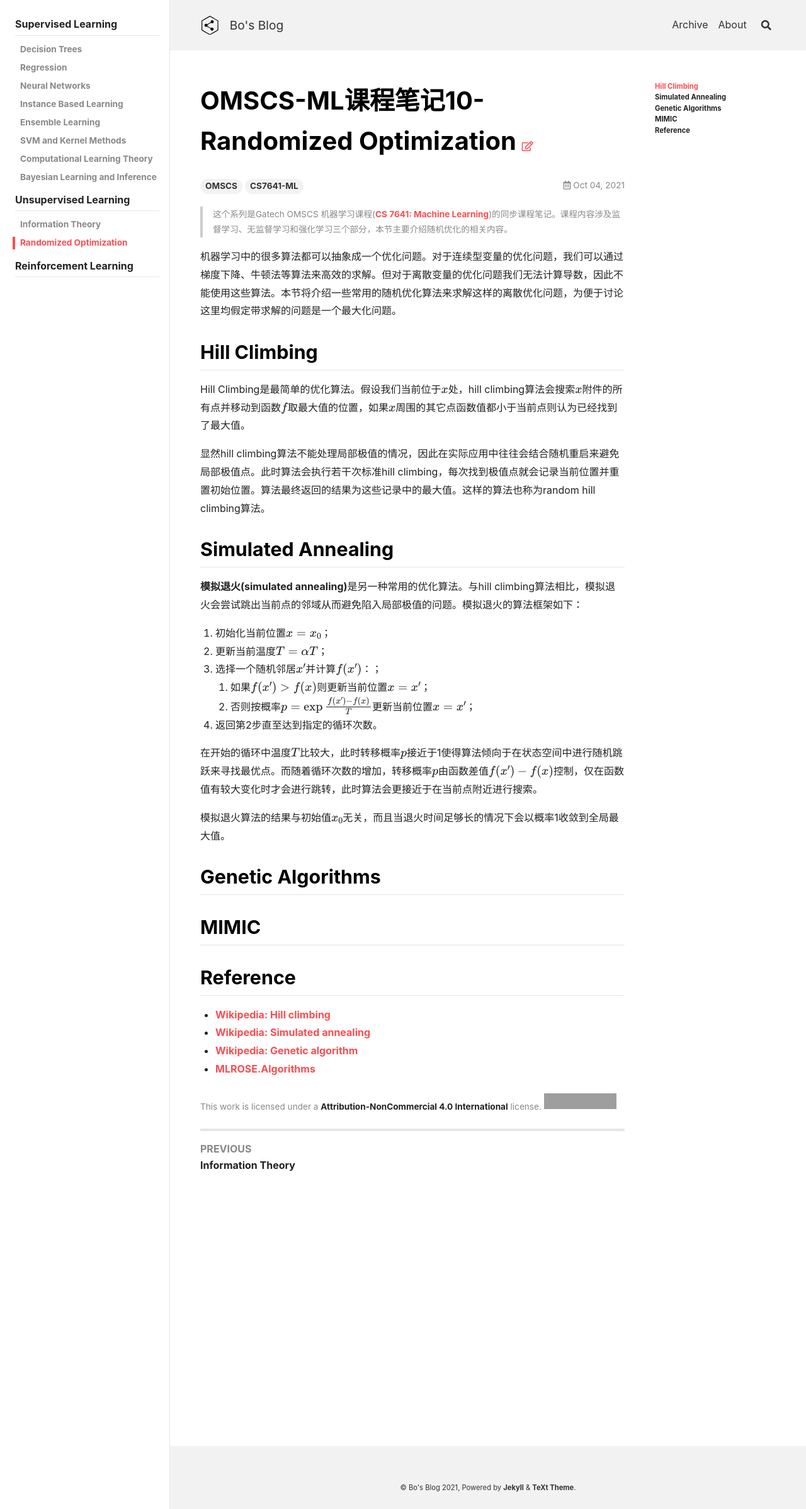
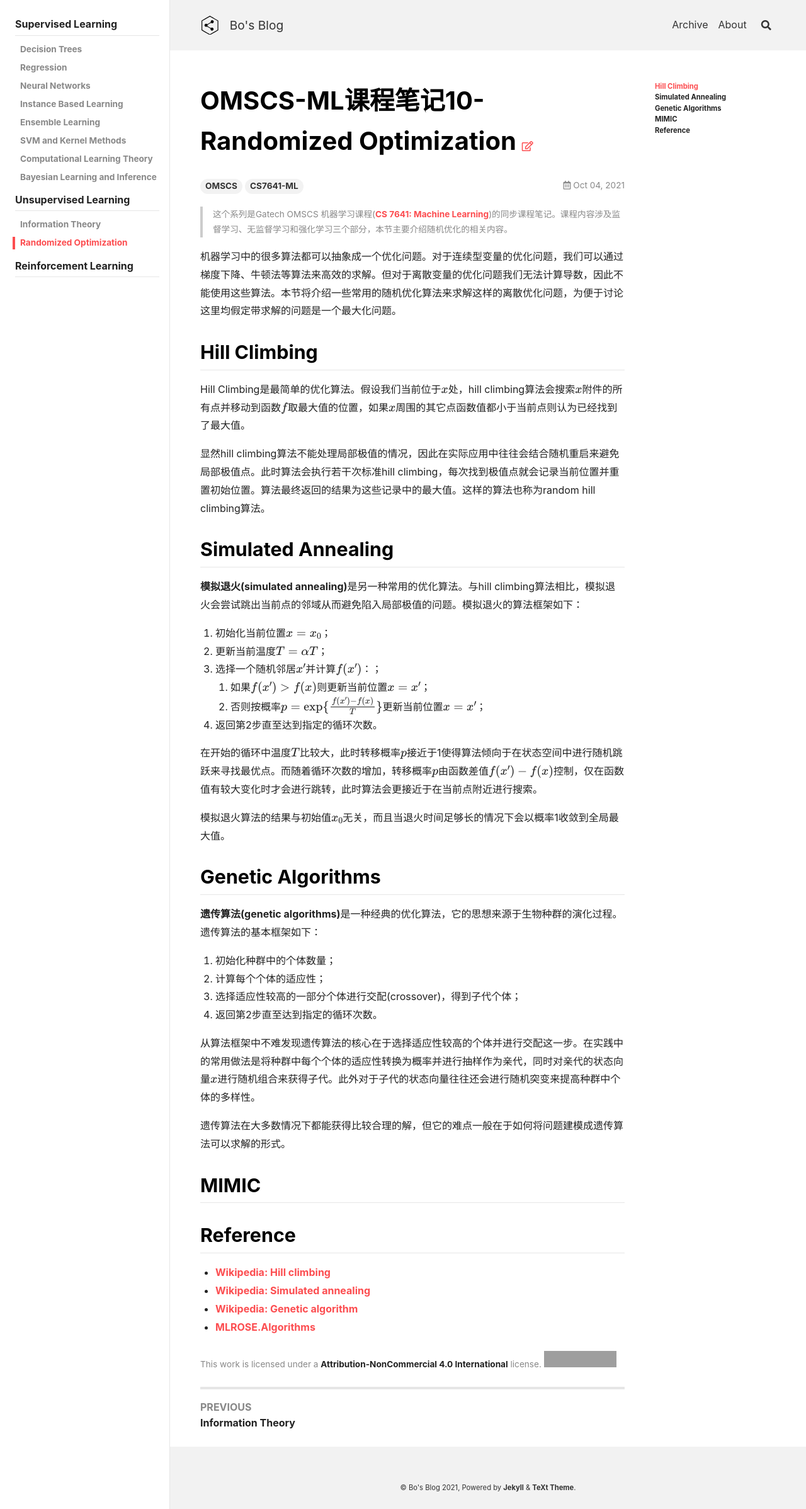
Before and after one commit to peng00bo00/peng00bo00_previous_blog, a Jekyll site: the page built from _posts/2021-10-04-OMSCS-ML-NOTES-10.md, in a window 1280 px wide. Shown: the whole page at 63% size. Built offline with Jekyll 4.4.1, drawn with Linux system fonts in a browser that asks for light colours; nearby versions of some CDN libraries; formulas are drawn with MathJax 3; grey boxes are pictures that could not be loaded.

Commit message:
Update 2021-10-04-OMSCS-ML-NOTES-10.md

```diff
--- a/_posts/2021-10-04-OMSCS-ML-NOTES-10.md
+++ b/_posts/2021-10-04-OMSCS-ML-NOTES-10.md
@@ -28,7 +28,7 @@ Hill Climbing是最简单的优化算法。假设我们当前位于$x$处，hill
 2. 更新当前温度$T = \alpha T$；
 3. 选择一个随机邻居$x'$并计算$f(x')$：；
    1. 如果$f(x') \gt f(x)$则更新当前位置$x = x'$；
-   2. 否则按概率$p = \exp \{ \frac{f(x') - f(x)}{T} \}$更新当前位置$x = x'$；
+   2. 否则按概率$$p = \exp \{ \frac{f(x') - f(x)}{T} \}$$更新当前位置$x = x'$；
 4. 返回第2步直至达到指定的循环次数。
 
 在开始的循环中温度$T$比较大，此时转移概率$p$接近于1使得算法倾向于在状态空间中进行随机跳跃来寻找最优点。而随着循环次数的增加，转移概率$p$由函数差值$f(x') - f(x)$控制，仅在函数值有较大变化时才会进行跳转，此时算法会更接近于在当前点附近进行搜索。
@@ -36,6 +36,17 @@ Hill Climbing是最简单的优化算法。假设我们当前位于$x$处，hill
 模拟退火算法的结果与初始值$x_0$无关，而且当退火时间足够长的情况下会以概率1收敛到全局最大值。
 
 ## Genetic Algorithms
+
+**遗传算法(genetic algorithms)**是一种经典的优化算法，它的思想来源于生物种群的演化过程。遗传算法的基本框架如下：
+
+1. 初始化种群中的个体数量；
+2. 计算每个个体的适应性；
+3. 选择适应性较高的一部分个体进行交配(crossover)，得到子代个体；
+4. 返回第2步直至达到指定的循环次数。
+
+从算法框架中不难发现遗传算法的核心在于选择适应性较高的个体并进行交配这一步。在实践中的常用做法是将种群中每个个体的适应性转换为概率并进行抽样作为亲代，同时对亲代的状态向量$x$进行随机组合来获得子代。此外对于子代的状态向量往往还会进行随机突变来提高种群中个体的多样性。
+
+遗传算法在大多数情况下都能获得比较合理的解，但它的难点一般在于如何将问题建模成遗传算法可以求解的形式。
 
 ## MIMIC
 
```
